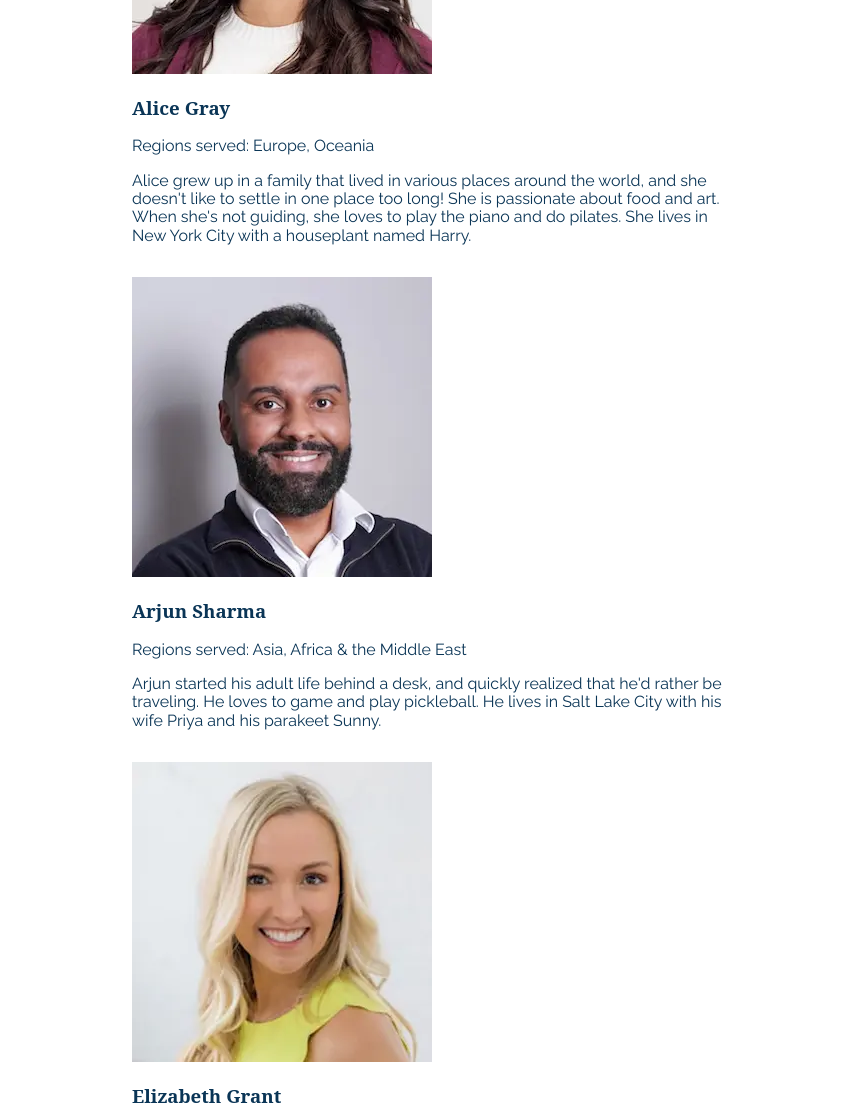
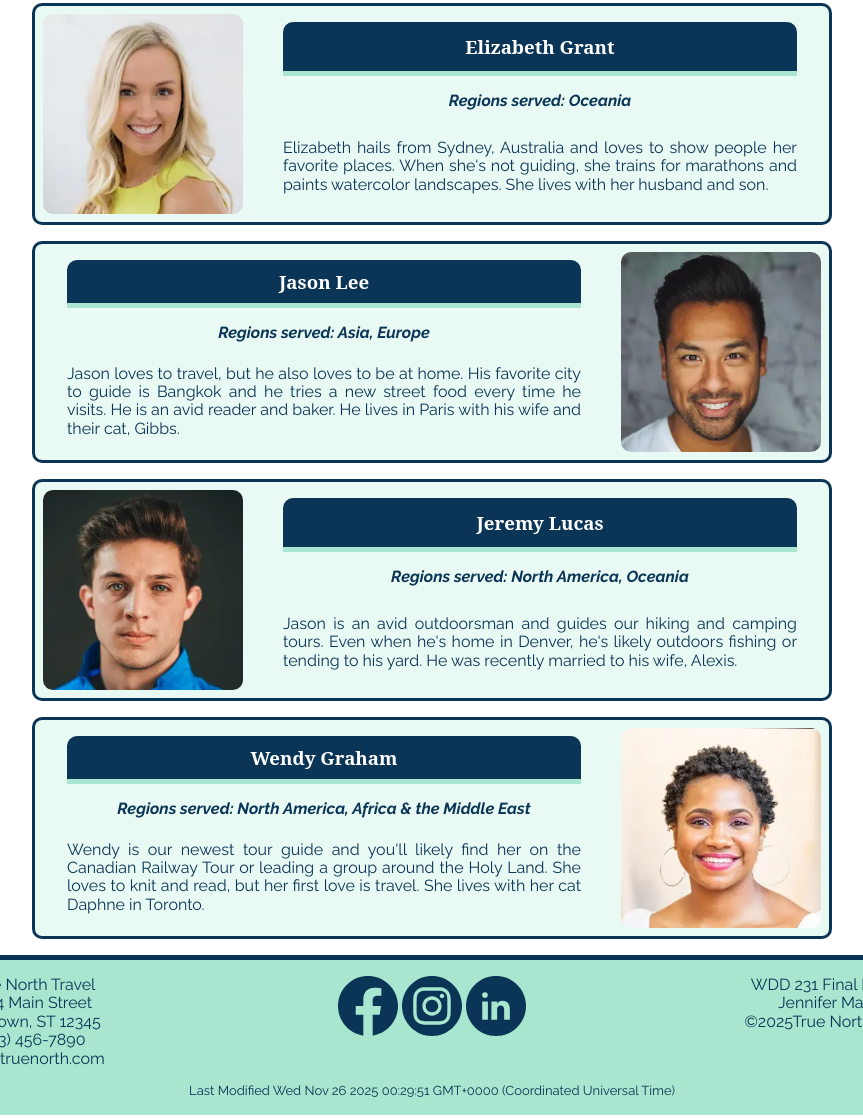
Before and after one commit to jmalan210/wdd231, a plain HTML site: page final/about.html in a window 1280 px wide. Shown: the part 1051-2169 px from the top of the page, without its empty margins (208-1071 px from the left). Drawn offline with nearby package versions, Linux system fonts and the light colour scheme; a web font is replaced by a local one.

Commit message:
about page in progress

```diff
--- a/final/about.html
+++ b/final/about.html
@@ -51,44 +51,44 @@
         <div class="guide-div">
             <img src="images/alex-chen.webp" alt="Alex Chen">
             <h3>Alex Chen</h3>
-            <p>Regions served: Asia, North America</p>
-            <p>Alex loves to travel and try new things! He is knowledgeable in both Asian and North American history and geography. When he's not guiding, he loves to ski and skateboard. He lives in Omaha with his dog, Cherry.</p>
+            <p class="reg-served">Regions served: Asia, North America</p>
+            <p class="bio">Alex loves to travel and try new things! He is knowledgeable in both Asian and North American history and geography. When he's not guiding, he loves to ski and skateboard. He lives in Omaha with his dog, Cherry.</p>
         </div>
         <div class="guide-div">
             <img src="images/alice-gray.webp" alt="Alice Gray">
             <h3>Alice Gray</h3>
-            <p>Regions served: Europe, Oceania</p>
-            <p>Alice grew up in a family that lived in various places around the world, and she doesn't like to settle in one place too long! She is passionate about food and art. When she's not guiding, she loves to play the piano and do pilates. She lives in New York City with a houseplant named Harry.</p>
+            <p class="reg-served">Regions served: Europe, Oceania</p>
+            <p class="bio">Alice grew up in a family that lived in various places around the world, and she doesn't like to settle in one place too long! She is passionate about food and art. When she's not guiding, she loves to play the piano and do pilates. She lives in New York City with a houseplant named Harry.</p>
         </div>
         <div class="guide-div">
             <img src="images/arjun-sharma.webp" alt="Arjun Sharma">
             <h3>Arjun Sharma</h3>
-            <p>Regions served: Asia, Africa & the Middle East</p>
-            <p>Arjun started his adult life behind a desk, and quickly realized that he'd rather be traveling. He loves to game and play pickleball. He lives in Salt Lake City with his wife Priya and his parakeet Sunny.</p>
+            <p class="reg-served">Regions served: Asia, Africa & the Middle East</p>
+            <p class="bio">Arjun started his adult life behind a desk, and quickly realized that he'd rather be traveling. He loves to game and play pickleball. He lives in Salt Lake City with his wife Priya and his parakeet Sunny.</p>
         </div>
         <div class="guide-div">
             <img src="images/elizabeth-grant.webp" alt="Elizabeth Grant">
             <h3>Elizabeth Grant</h3>
-            <p>Regions served: Oceania</p>
-            <p>Elizabeth hails from Sydney, Australia and loves to show people her favorite places. When she's not guiding, she trains for marathons and paints watercolor landscapes. She lives with her husband and son.</p>
+            <p class="reg-served">Regions served: Oceania</p>
+            <p class="bio">Elizabeth hails from Sydney, Australia and loves to show people her favorite places. When she's not guiding, she trains for marathons and paints watercolor landscapes. She lives with her husband and son.</p>
         </div>
         <div class="guide-div">
             <img src="images/jason-lee.webp" alt="Jason Lee">
             <h3>Jason Lee</h3>
-            <p>Regions served: Asia, Europe</p>
-            <p>Jason loves to travel, but he also loves to be at home. His favorite city to guide is Bangkok and he tries a new street food every time he visits. He is an avid reader and baker. He lives in Paris with his wife and their cat, Gibbs.</p>
+            <p class="reg-served">Regions served: Asia, Europe</p>
+            <p class="bio">Jason loves to travel, but he also loves to be at home. His favorite city to guide is Bangkok and he tries a new street food every time he visits. He is an avid reader and baker. He lives in Paris with his wife and their cat, Gibbs.</p>
         </div>
         <div class="guide-div">
             <img src="images/jeremy-lucas.webp" alt="Jeremy Lucas">
             <h3>Jeremy Lucas</h3>
-            <p>Regions served: North America, Oceania</p>
-            <p>Jason is an avid outdoorsman and guides our hiking and camping tours. Even when he's home in Denver, he's likely outdoors fishing or tending to his yard. He was recently married to his wife, Alexis.</p>
+            <p class="reg-served">Regions served: North America, Oceania</p>
+            <p class="bio">Jason is an avid outdoorsman and guides our hiking and camping tours. Even when he's home in Denver, he's likely outdoors fishing or tending to his yard. He was recently married to his wife, Alexis.</p>
         </div>
         <div class="guide-div">
             <img src="images/wendy-graham.webp" alt="wendy-graham">
             <h3>Wendy Graham</h3>
-            <p>Regions served: North America, Africa & the Middle East</p>
-            <p>Wendy is our newest tour guide and you'll likely find her on the Canadian Railway Tour or leading a group around the Holy Land. She loves to knit and read, but her first love is travel. She lives with her cat Daphne in Toronto.</p>
+            <p class="reg-served">Regions served: North America, Africa & the Middle East</p>
+            <p class="bio">Wendy is our newest tour guide and you'll likely find her on the Canadian Railway Tour or leading a group around the Holy Land. She loves to knit and read, but her first love is travel. She lives with her cat Daphne in Toronto.</p>
         </div>
         </div>
     </main>
--- a/final/styles/base.css
+++ b/final/styles/base.css
@@ -409,7 +409,67 @@ main {
 }
 
 .guide-div {
-    width: 600px;
+    width: 800px;
+    border: 3px solid var(--navy);
+    border-radius: 10px;
+    background-color: #A8E6CF40;
+    display: grid;
+    grid-template-areas:
+    "image name"
+    "image regions"
+    "image bio"
+    ;
+
+}
+
+.guide-div:nth-child(odd){
+    grid-template-areas:
+    "name image"
+    "regions image"
+    "bio image"
+    ;
+
+
+}
+
+.guide-div img {
+    grid-area: image;
+    width: 200px;
+    overflow: hidden;
+    margin: .5rem;
+    border-radius: 10px;
+
+}
+
+.guide-div h3 {
+
+    grid-area: name;
+    text-align: center;
+    background-color: var(--navy);
+    color: white;
+    align-content: center;
+    margin: 1rem 2rem;
+    border-radius: 10px 10px 0 0 ;
+    border-bottom: 5px solid var(--mint);
+    padding: 0;
+}
+
+.reg-served {
+    grid-area: regions;
+    text-align: center;
+    font-style: oblique;
+    font-weight: bold;
+    margin: 0;
+    padding: 0;
+
+    margin: 0 2rem;
+}
+
+.bio {
+    grid-area: bio;
+    text-align: justify;
+    margin: 0 2rem;
+    padding: 0;
 
 }
 /********************************************************FOOTER*****************************************/
```
